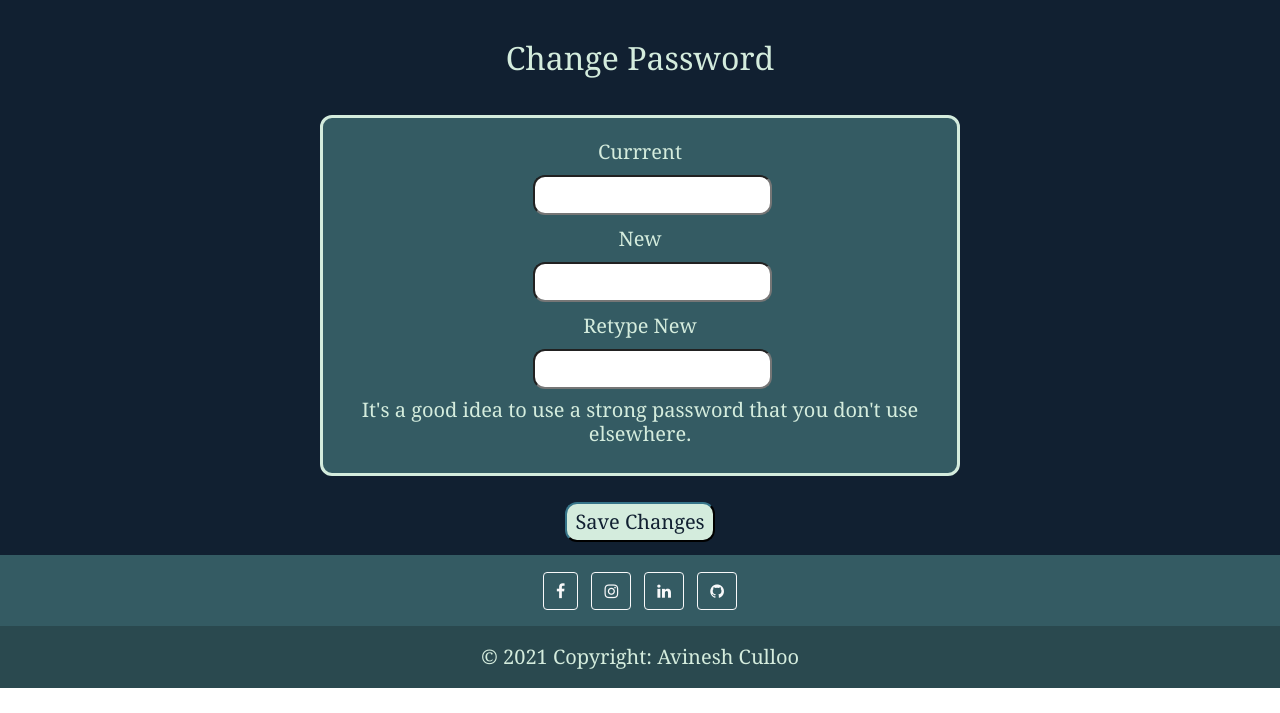
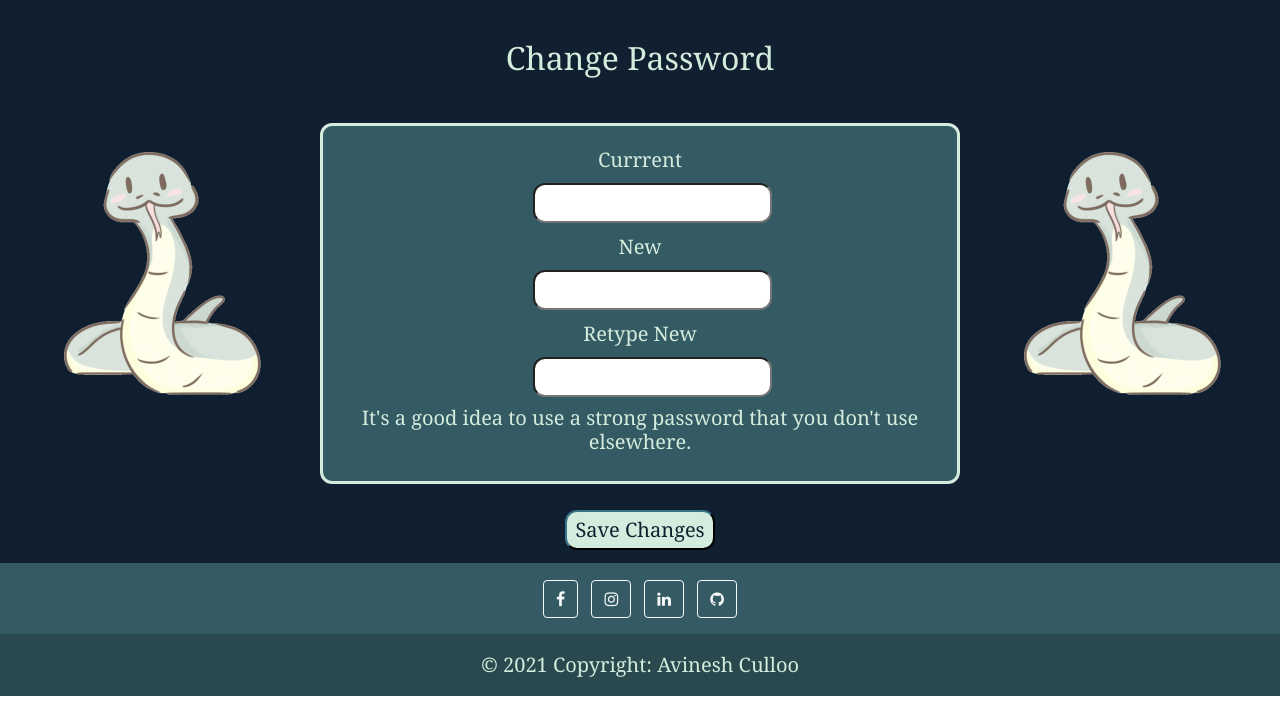
Before and after one commit to avinesh1906/CST2120-GameWebsite, a PHP site: page /setting/setting.php in a window 1280 px wide. Shown: the part 87-800 px from the top of the page. Run offline with PHP 8.4, Linux system fonts and the light colour scheme.

Commit message:
Added side picture for setting.php

```diff
--- a/setting/css/styles.css
+++ b/setting/css/styles.css
@@ -8,10 +8,19 @@
 }
 
 .setting_form {
+    display: flex;
+}
+
+.left_side_picture, .right_side_picture {
+    padding-top: 5%;
+    padding-left: 3%;
+    width: 25%;
+}
+
+.main_form {
+    width: 50%;
     position: relative;
     margin-top: 3%;
-    margin-left: 25%;
-    margin-right: 25%;
     padding: 1.5%;
     border: solid;
     color: #D4ECDD;
@@ -19,7 +28,6 @@
     border-radius: 12px;
     text-align: center;
 }
-
 
 .form-label {
     width: 250px;
--- a/setting/setting.php
+++ b/setting/setting.php
@@ -9,6 +9,10 @@
     <h2> Change Password </h2>
 </div>
 <div class="setting_form">
+    <div class="left_side_picture">
+        <img class="side_picture" src="../common/img/serpent.gif" width="250" alt="side_picture" >
+    </div>
+    <div class="main_form">
         <div class="form_details">
             <label for="current_password" class="form-label"> Currrent </label>
             <div class="form-input">
@@ -31,6 +35,10 @@
             <h5> It's a good idea to use a strong password that you don't use elsewhere. </h5>
         </div>
     </div>
+    <div class="right_side_picture">
+    <img class="side_picture" src="../common/img/serpent.gif"  width="250" alt="side_picture" >
+    </div>
+</div>
 <div class="setting_footer">
     <button type="submit">Save Changes</button>
 </div>
```
Also changed, not shown: common/img/serpent.gif (added). Lines whose indentation alone changed are shown as unchanged.
